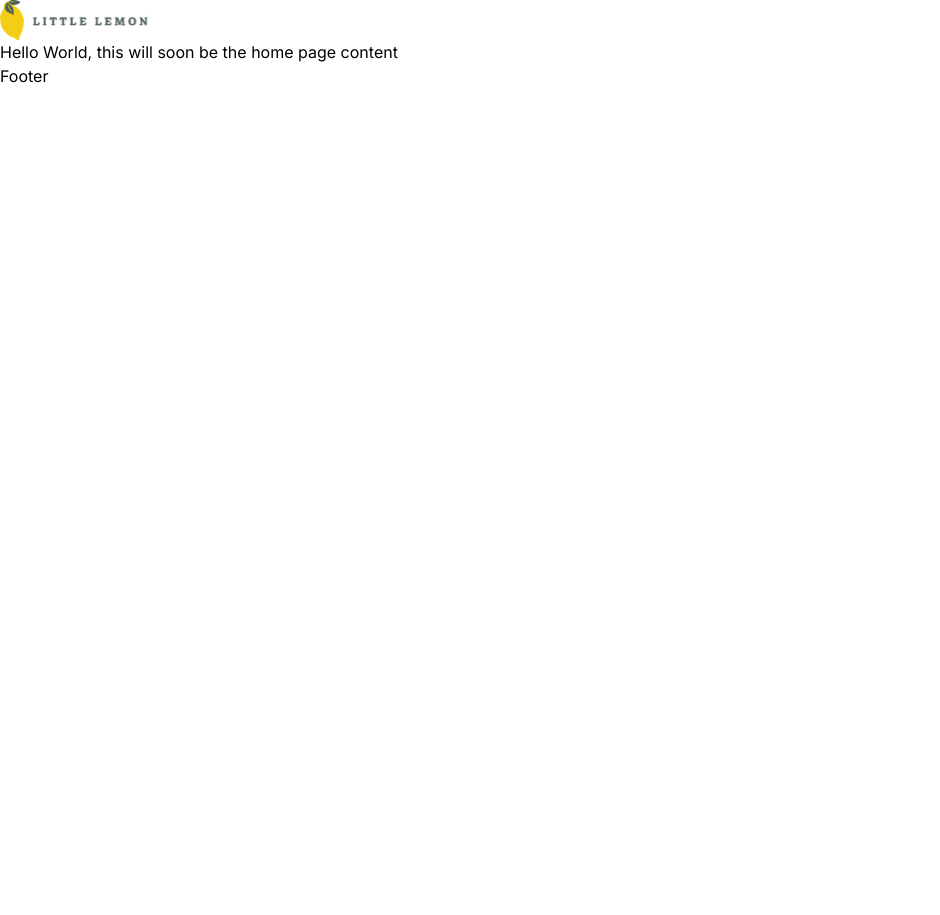
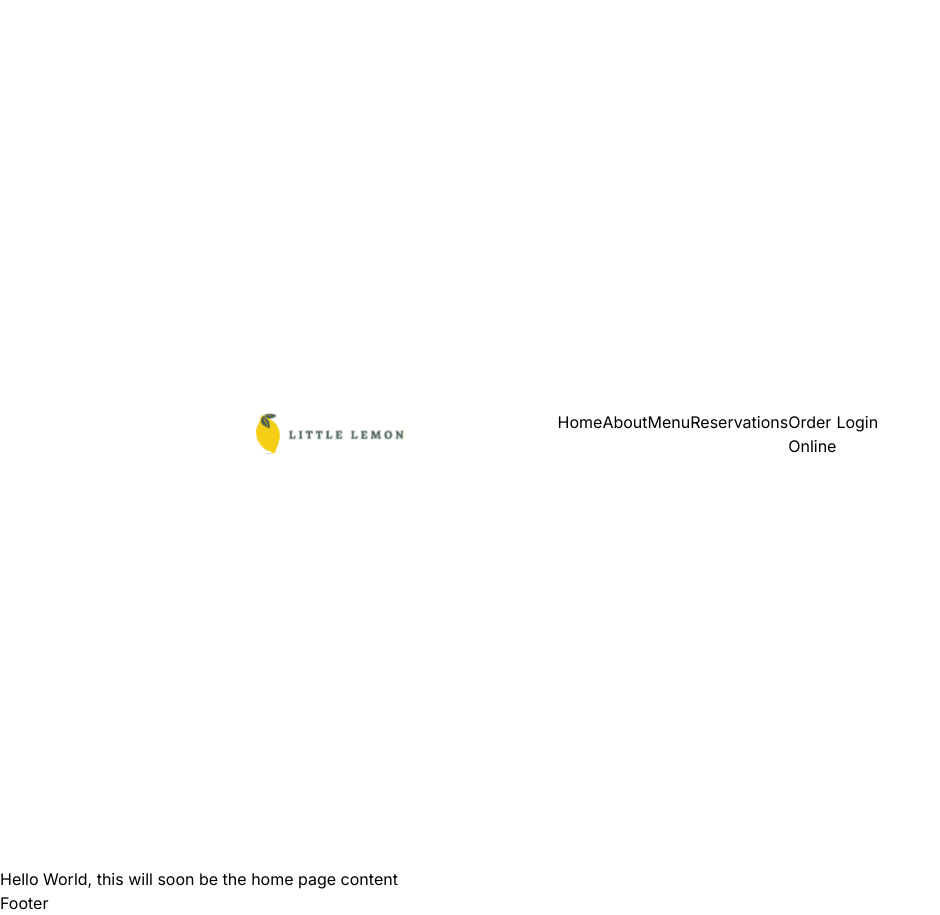
Before and after one commit to MstrAlexandre/littlelemoncapstone, a Next.js app: page / in a window 1280 px wide. Shown: the whole page, without its empty margins (0-940 px from the left). Before the commit the page ends 800 px from the top, so only its background shows below. Built offline with nearby package versions, Linux system fonts and the light colour scheme.

Commit message:
nav links in, adding styling

```diff
--- a/app/components/Header.js
+++ b/app/components/Header.js
@@ -6,6 +6,26 @@ export default function Header() {
   return (
     <nav>
       <Image src={Logo} alt="logo" />
+      <ul>
+        <li>
+          <Link href="/">Home</Link>
+        </li>
+        <li>
+          <Link href="/">About</Link>
+        </li>
+        <li>
+          <Link href="/">Menu</Link>
+        </li>
+        <li>
+          <Link href="/reservations">Reservations</Link>
+        </li>
+        <li>
+          <Link href="/">Order Online</Link>
+        </li>
+        <li>
+          <Link href="/">Login</Link>
+        </li>
+      </ul>
     </nav>
   );
 }
--- a/app/globals.css
+++ b/app/globals.css
@@ -8,10 +8,19 @@
   --background-end-rgb: 255, 255, 255;
 }
 
-@media (prefers-color-scheme: dark) {
+@media (prefers-color-scheme: light) {
   :root {
     --foreground-rgb: 255, 255, 255;
     --background-start-rgb: 0, 0, 0;
     --background-end-rgb: 0, 0, 0;
   }
 }
+
+nav, ul {
+  display: flex;
+  padding: 20%;
+}
+
+ul {
+  justify-content: space-between;
+}
```
Also changed, not shown: app/reservations/page.js (added).
